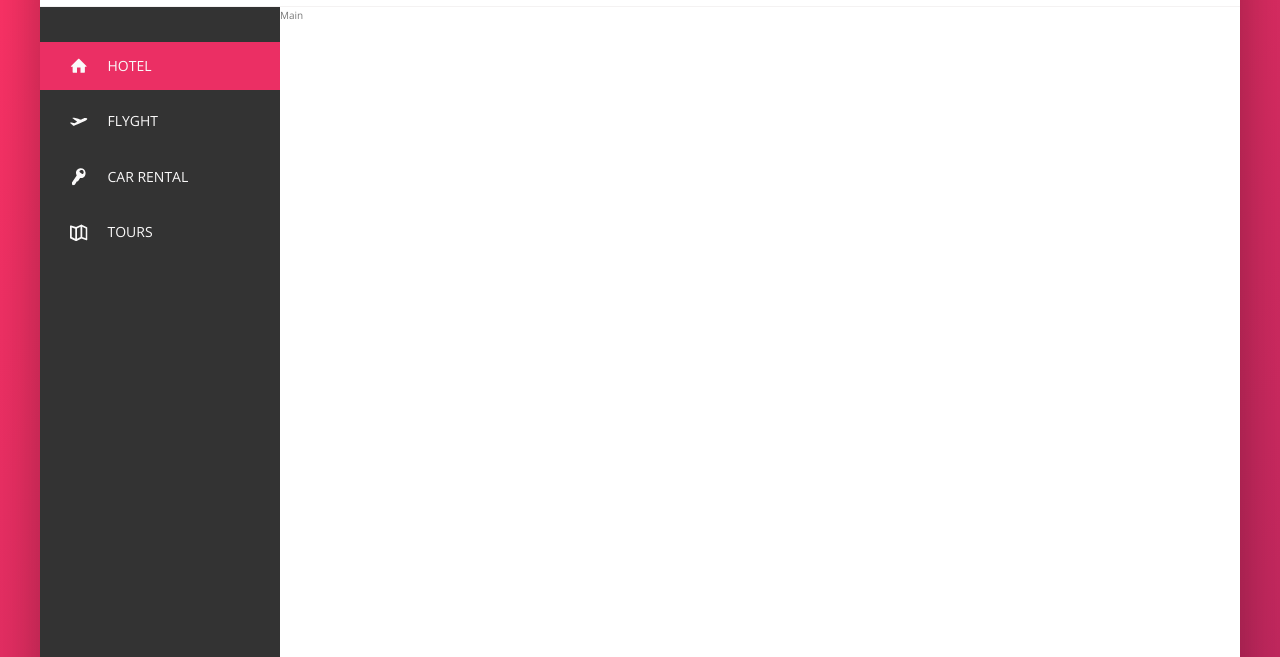
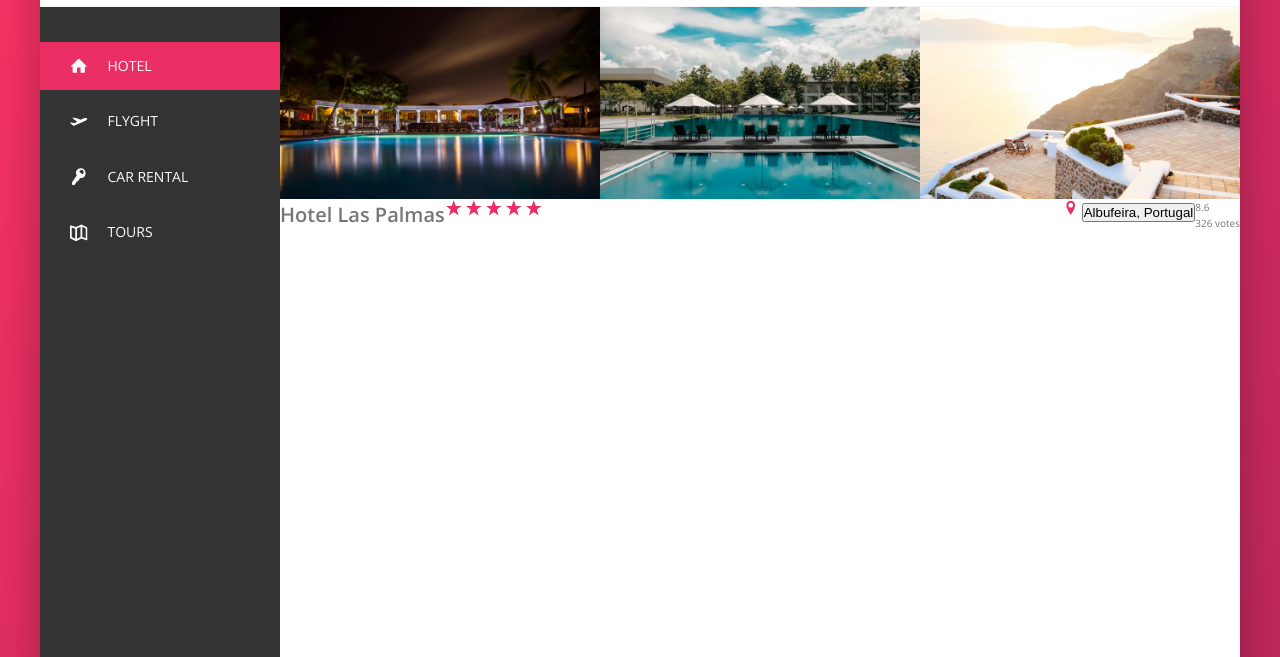
Before and after one commit to t-kowalewski/booking-demo-website, a website: page index.html in a window 1280 px wide. Shown: the part 143-800 px from the top of the page. Drawn offline with nearby package versions, Linux system fonts and the light colour scheme.

Commit message:
add title & rating

```diff
--- a/index.html
+++ b/index.html
@@ -96,8 +96,60 @@
         </div>
       </nav>
 
+      <!-- Hotel Description -->
       <main class="hotel-view">
-        Main
+        <!-- Gallery -->
+        <div class="gallery">
+          <figure class="gallery__item">
+            <img src="img/hotel-1.webp" alt="First Hotel" class="gallery__photo">
+          </figure>
+
+          <figure class="gallery__item">
+            <img src="img/hotel-2.webp" alt="Second Hotel" class="gallery__photo">
+          </figure>
+
+          <figure class="gallery__item">
+            <img src="img/hotel-3.webp" alt="Third Hotel" class="gallery__photo">
+          </figure>
+        </div>
+
+        <!-- Hotel Title & Info (Overview) -->
+        <div class="overview">
+          <!-- Titile & Stars -->
+          <h1 class="overview__heading">Hotel Las Palmas</h1>
+
+          <div class="overview__stars">
+            <svg class="overview__star-icon">
+              <use xlink:href="img/sprite.svg#icon-star">
+            </svg>
+            <svg class="overview__star-icon">
+              <use xlink:href="img/sprite.svg#icon-star">
+            </svg>
+            <svg class="overview__star-icon">
+              <use xlink:href="img/sprite.svg#icon-star">
+            </svg>
+            <svg class="overview__star-icon">
+              <use xlink:href="img/sprite.svg#icon-star">
+            </svg>
+            <svg class="overview__star-icon">
+              <use xlink:href="img/sprite.svg#icon-star">
+            </svg>
+          </div>
+
+          <!-- Location & Rating -->
+          <div class="overview__location">
+            <svg class="overview__location-icon">
+              <use xlink:href="img/sprite.svg#icon-location-pin">
+            </svg>
+
+            <button class="btn-inline">Albufeira, Portugal</button>
+          </div>
+
+          <div class="overview__rating">
+            <div class="overview__rating-average">8.6</div>
+            <div class="overview__rating-count">326 votes</div>
+          </div>
+        </div>
       </main>
     </div>
   </div>
--- a/sass/_components.scss
+++ b/sass/_components.scss
@@ -194,3 +194,59 @@
   text-align: center;
   padding: 2.5rem;
 }
+
+////////////////////////////////////////////
+// ==== GALLERY ====
+
+.gallery {
+  display: flex;
+
+  // &__item {
+
+  // }
+
+  &__photo {
+    width: 100%;
+    display: block;
+  }
+}
+
+////////////////////////////////////////////
+// ==== HOTEL TITLE & INFO (OVERVIEW) ====
+.overview {
+  display: flex;
+
+  &__heading {
+
+  }
+
+  &__stars {
+    margin-right: auto;
+  }
+
+  &__star-icon,
+  &__location-icon {
+    width: 1.75rem;
+    height: 1.75rem;
+    fill: var(--color-primary);
+  }
+
+  &__location {
+
+  }
+
+  &__rating {
+
+    &-average {
+
+    }
+
+    &-count {
+
+    }
+  }
+}
+
+.btn-inline {
+
+}
```
Also changed, not shown: css/style.css, img/hotel-1.webp (added), img/hotel-2.webp (added), img/hotel-3.webp (added).
